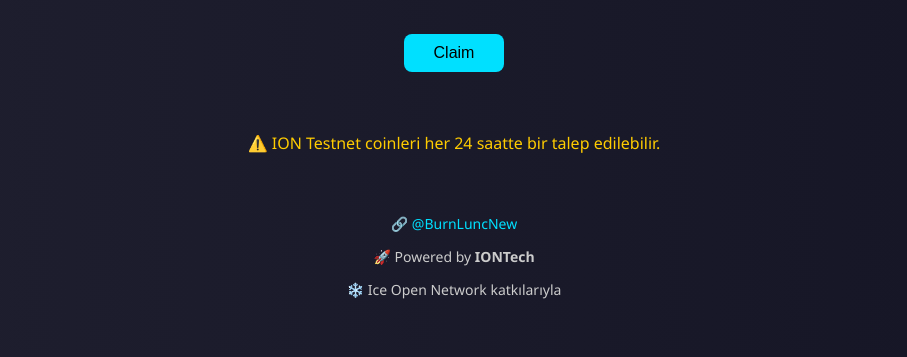
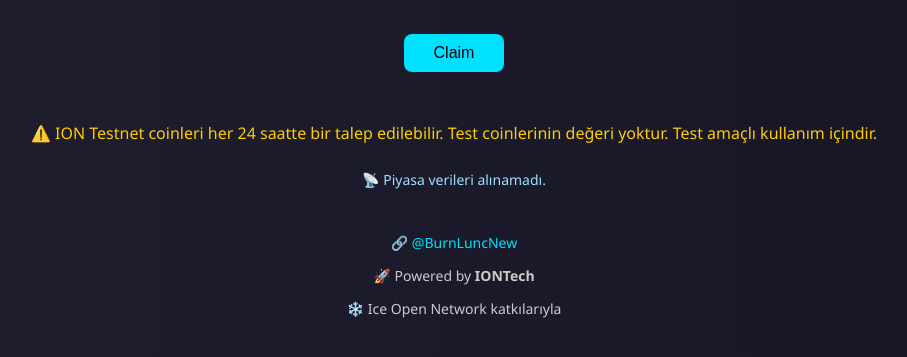
Before and after one commit to mdurmus1987/ion-faucet-proxy, a website: page index - Kopya.html in a window 1280 px wide. Shown: the part 279-636 px from the top of the page, without its empty margins (186-1093 px from the left). Drawn offline with Linux system fonts and the light colour scheme; no server answers.

Commit message:
Update index - Kopya.html

```diff
--- a/index - Kopya.html
+++ b/index - Kopya.html
@@ -114,6 +114,12 @@
       text-decoration: none;
     }
 
+    #market {
+      margin-top: 10px;
+      font-size: 14px;
+      color: #a0dfff;
+    }
+
     @media screen and (max-width: 480px) {
       .nav a {
         flex: 1 1 calc(50% - 10px);
@@ -153,8 +159,9 @@
   <br />
   <button onclick="claim()">Claim</button>
   <div id="result"></div>
+  <p style="margin-top: 10px; color: #ffcc00;">⚠️ ION Testnet coinleri her 24 saatte bir talep edilebilir. Test coinlerinin değeri yoktur. Test amaçlı kullanım içindir.</p>
 
-  <p style="margin-top: 20px; color: #ffcc00;">⚠️ ION Testnet coinleri her 24 saatte bir talep edilebilir.</p>
+  <div id="market">📡 Piyasa verileri yükleniyor...</div>
 
   <div class="footer">
     <p>🔗 <a href="https://x.com/BurnLuncNew" target="_blank">@BurnLuncNew</a></p>
@@ -197,6 +204,22 @@
         result.innerText = "❌ Sunucu hatası: " + err.message;
       }
     }
+
+    async function loadMarketData() {
+      const el = document.getElementById("market");
+      try {
+        const res = await fetch("https://api.coingecko.com/api/v3/coins/ice");
+        const data = await res.json();
+        const price = data.market_data.current_price.usd;
+        const supply = data.market_data.circulating_supply;
+        const total = data.market_data.total_supply;
+        el.innerText = `💰 Fiyat: $${price} | 🔄 Dolaşım: ${Math.round(supply).toLocaleString()} | 🧊 Toplam Arz: ${Math.round(total).toLocaleString()}`;
+      } catch {
+        el.innerText = "📡 Piyasa verileri alınamadı.";
+      }
+    }
+
+    loadMarketData();
   </script>
 </body>
 </html>
```
